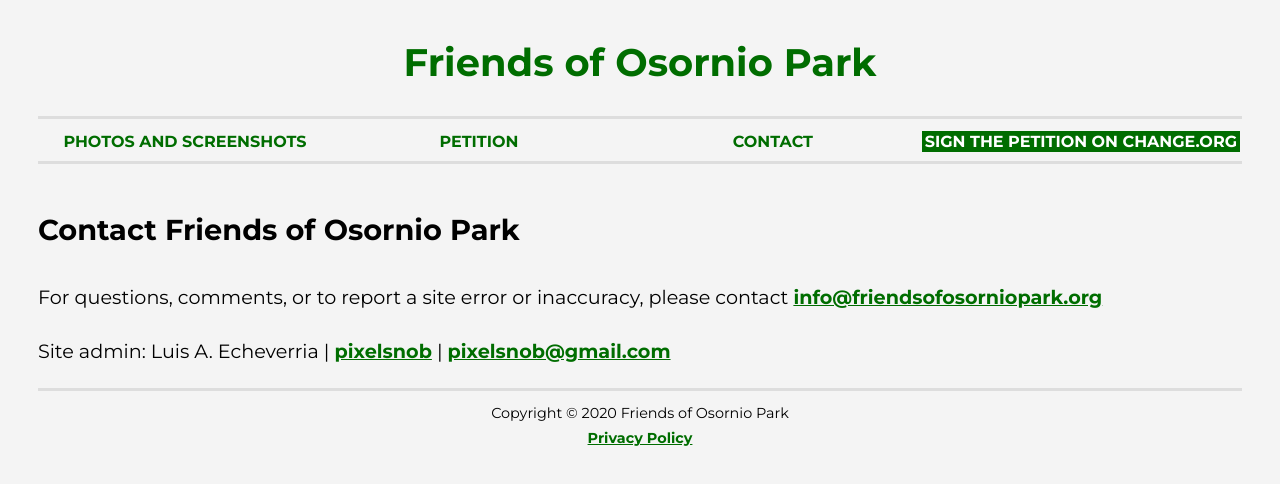
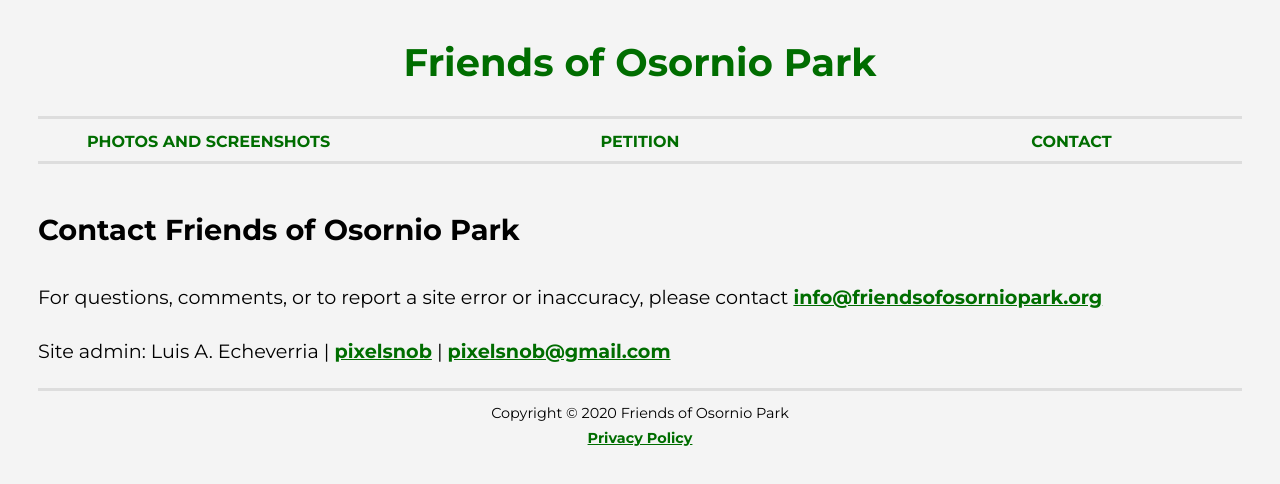
Before and after one commit to pixelsnob/friendsofosorniopark, a Next.js app: page /contact in a window 1280 px wide. Shown: the top 484 px of the page. Built offline with nearby package versions, Linux system fonts and the light colour scheme; a web font is replaced by a local one.

Commit message:
Commented out link to change.org

```diff
--- a/components/Nav.js
+++ b/components/Nav.js
@@ -6,7 +6,7 @@ export default () => (
 
       <li><a rel="prefetch" href="/petition">Petition</a></li>
       <li><a rel="prefetch" href="/contact">Contact</a></li>
-      <li><a rel="nofollow" className="loud" target="_blank" href="https://www.change.org/p/return-osornio-park-to-the-community">Sign the Petition on change.org</a></li>
+      {/* <li><a rel="nofollow" className="loud" target="_blank" href="https://www.change.org/p/return-osornio-park-to-the-community">Sign the Petition on change.org</a></li> */}
     </ul>
     <style jsx>{`
       ul {
```
